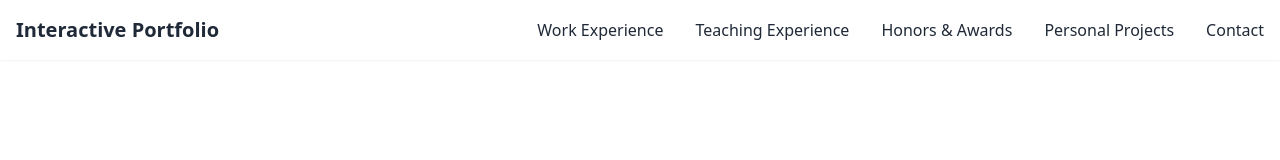
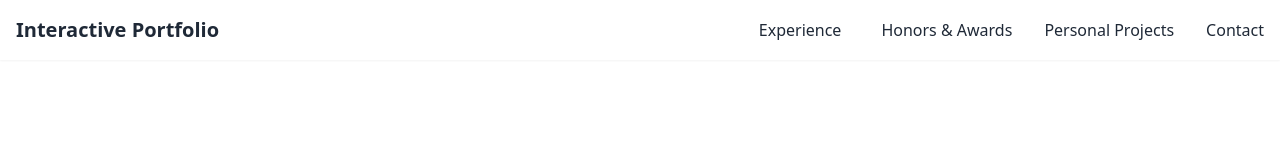
Before and after one commit to kgampol/experience-and-honors-view, a React (Vite) app: page / in a window 1280 px wide. Shown: the top 160 px of the page. Built offline with nearby package versions, Linux system fonts and the light colour scheme.

Commit message:
Refactor: Update header navigation
Update the header to use a dropdown menu for experience sections.

```diff
--- a/src/components/Header.tsx
+++ b/src/components/Header.tsx
@@ -1,8 +1,14 @@
-
 import { useState } from "react";
 import { Menu } from "lucide-react";
 import MobileMenu from "./MobileMenu";
 import { scrollToSection } from "../utils/scrollUtils";
+// Import DropdownMenu UI from shadcn
+import {
+  DropdownMenu,
+  DropdownMenuTrigger,
+  DropdownMenuContent,
+  DropdownMenuItem,
+} from "./ui/dropdown-menu";
 
 const Header = () => {
   const [mobileMenuOpen, setMobileMenuOpen] = useState(false);
@@ -17,27 +23,36 @@ const Header = () => {
         <div className="text-xl font-bold text-portfolio-dark">Interactive Portfolio</div>
 
         {/* Desktop Navigation */}
-        <nav className="hidden md:flex space-x-8">
-          <a
-            href="#work"
-            className="text-portfolio-dark hover:text-portfolio-primary transition-colors"
-            onClick={(e) => {
-              e.preventDefault();
-              scrollToSection('work');
-            }}
-          >
-            Work Experience
-          </a>
-          <a
-            href="#teaching"
-            className="text-portfolio-dark hover:text-portfolio-primary transition-colors"
-            onClick={(e) => {
-              e.preventDefault();
-              scrollToSection('teaching');
-            }}
-          >
-            Teaching Experience
-          </a>
+        <nav className="hidden md:flex space-x-8 items-center">
+          {/* Experience Dropdown */}
+          <DropdownMenu>
+            <DropdownMenuTrigger asChild>
+              <button className="text-portfolio-dark hover:text-portfolio-primary transition-colors font-medium px-2 focus:outline-none">
+                Experience
+              </button>
+            </DropdownMenuTrigger>
+            <DropdownMenuContent className="z-50 bg-white border">
+              <DropdownMenuItem
+                className="cursor-pointer"
+                onClick={() => scrollToSection('work')}
+              >
+                Work Experience
+              </DropdownMenuItem>
+              <DropdownMenuItem
+                className="cursor-pointer"
+                onClick={() => scrollToSection('teaching')}
+              >
+                Teaching Experience
+              </DropdownMenuItem>
+              <DropdownMenuItem
+                className="cursor-pointer"
+                onClick={() => scrollToSection('honors')}
+              >
+                Research
+              </DropdownMenuItem>
+            </DropdownMenuContent>
+          </DropdownMenu>
+          {/* Other nav links */}
           <a
             href="#honors"
             className="text-portfolio-dark hover:text-portfolio-primary transition-colors"
```
